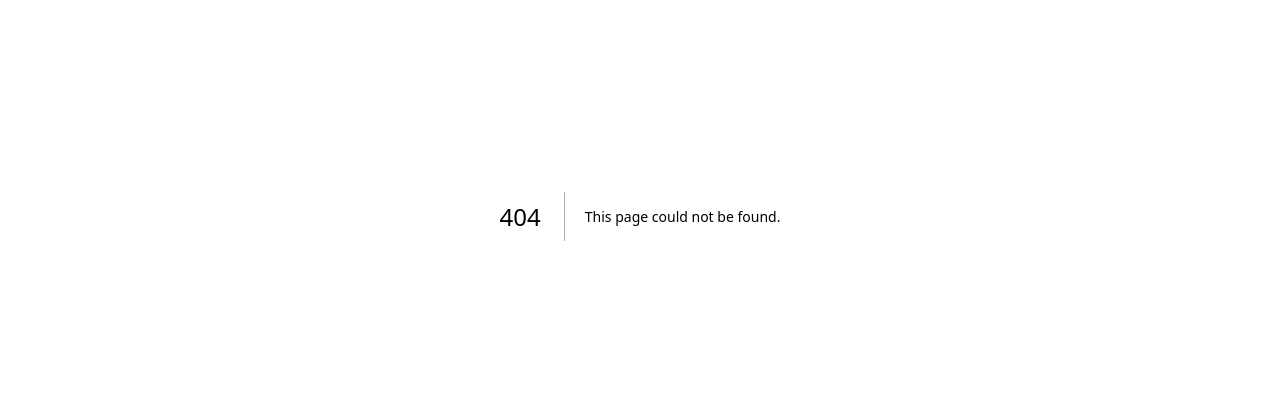
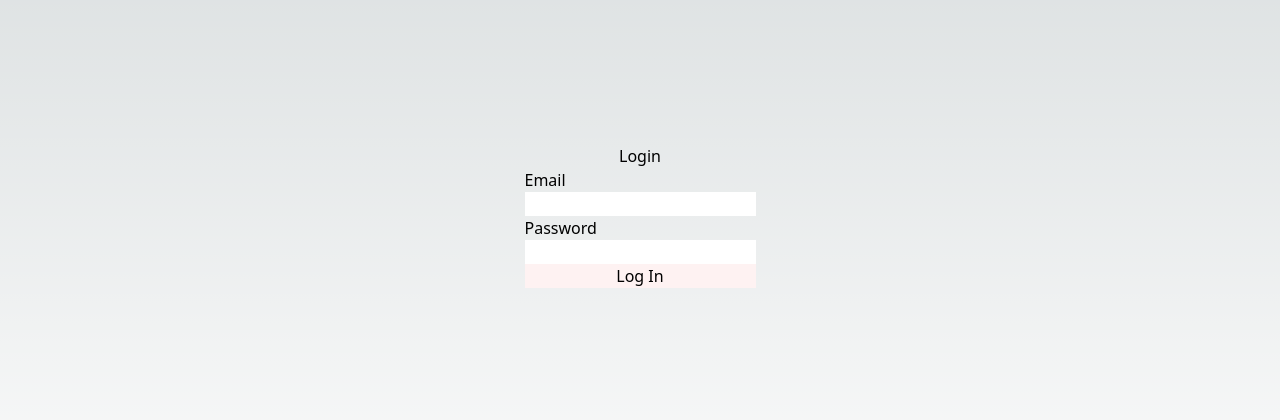
Before and after one commit to SilahicAmil/nextjs-canvas-classroom, a Next.js app: page /login in a window 1280 px wide. Before the commit this address had no page. Shown: the part 184-604 px from the top of the page. Built offline with nearby package versions, Linux system fonts and the light colour scheme.

Commit message:
adding login page

```diff
--- a/pages/api/hello.js
+++ /dev/null
@@ -1,5 +0,0 @@
-// Next.js API route support: https://nextjs.org/docs/api-routes/introduction
-
-export default function handler(req, res) {
-  res.status(200).json({ name: 'John Doe' })
-}
--- /dev/null
+++ b/pages/login/index.js
@@ -0,0 +1,26 @@
+const LoginPage = ({}) => {
+  return (
+    <>
+      <div className="flex flex-col justify-center items-center h-[100vh]">
+        <h1>Login</h1>
+        <div className="">
+          <form>
+            <div className="flex flex-col">
+              <label htmlFor="Email">Email</label>
+              <input type="email" id="Email" />
+            </div>
+            <div className="flex flex-col">
+              <label htmlFor="Password">Password</label>
+              <input type="passowrd" id="Password" />
+            </div>
+            <div className="flex justify-center bg-red-50 text-black">
+              <button>Log In</button>
+            </div>
+          </form>
+        </div>
+      </div>
+    </>
+  );
+};
+
+export default LoginPage;
```
